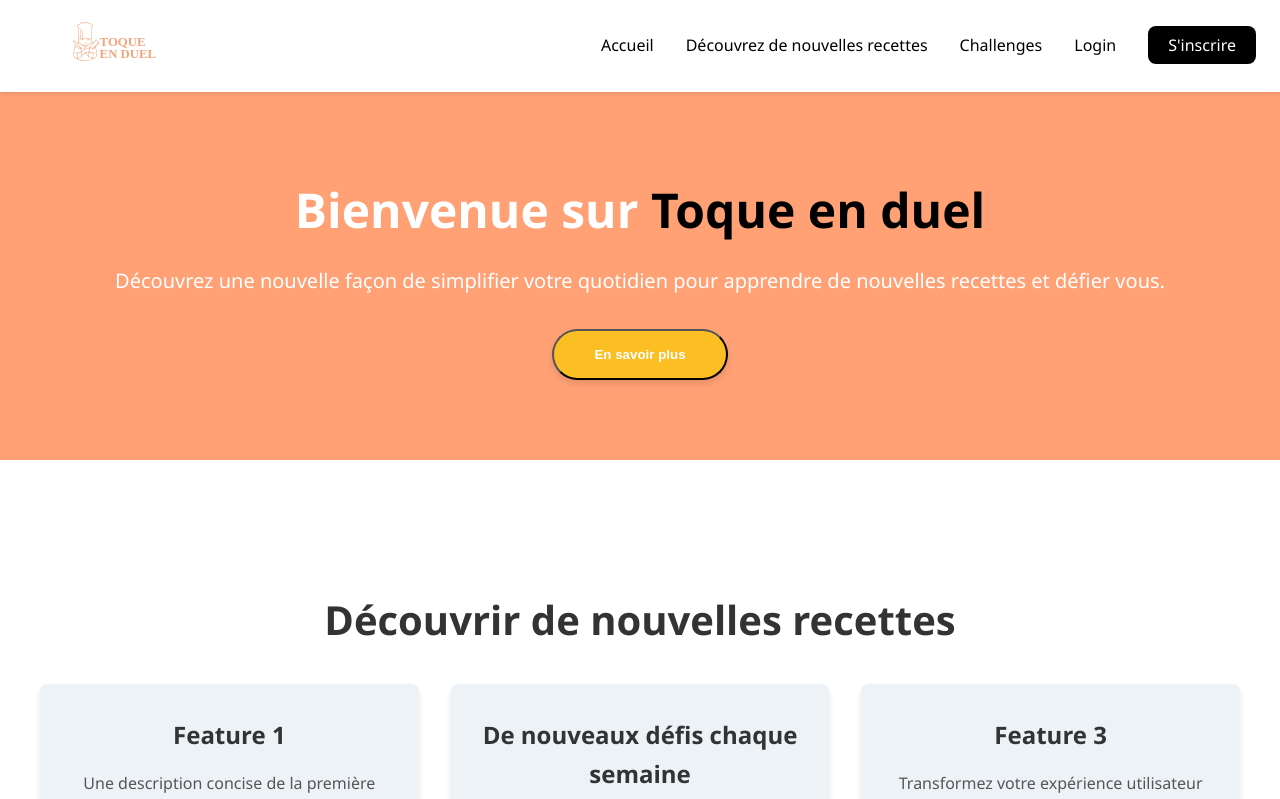
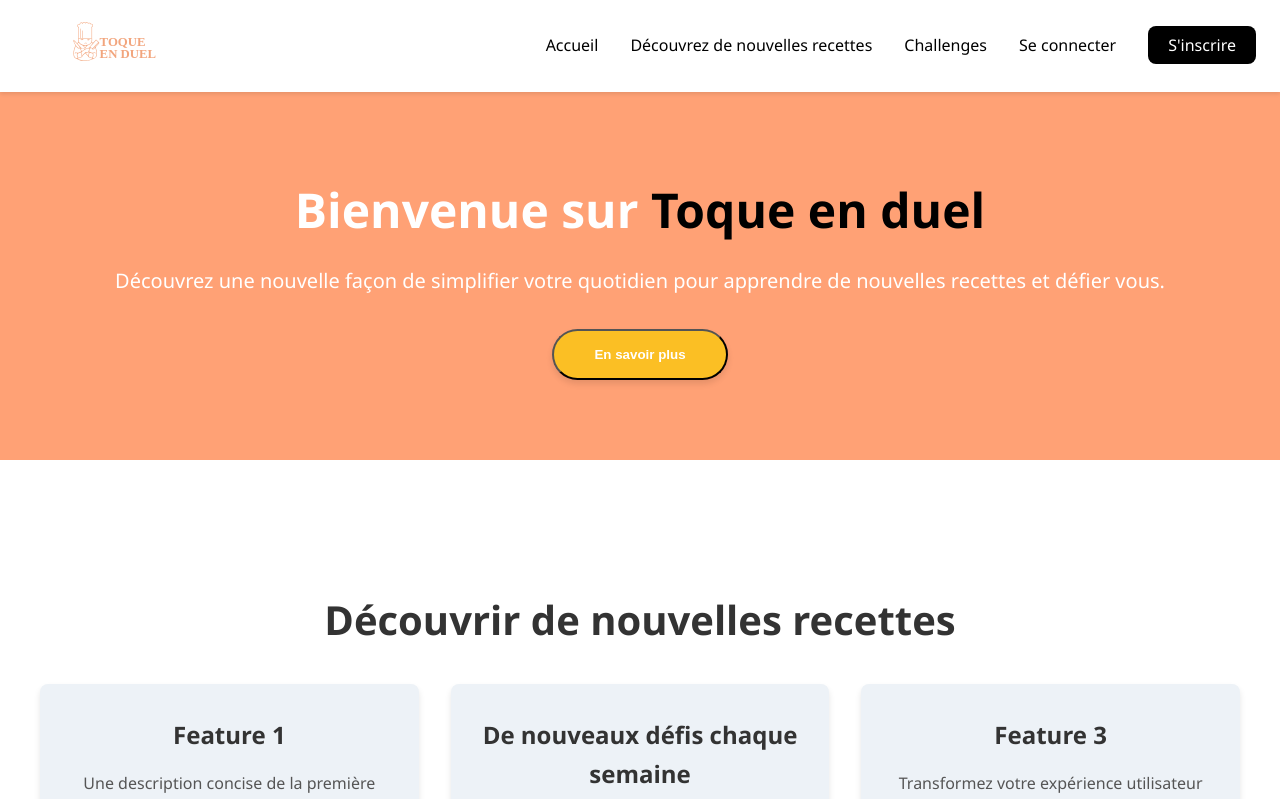
Before and after one commit to Oceane86/toque, a Next.js app: page / in a window 1280 px wide. Shown: the top 799 px of the page. Built offline with nearby package versions, Linux system fonts and the light colour scheme.

Commit message:
Upload build : Mise a jour fichier

```diff
--- a/components/NavBar.jsx
+++ b/components/NavBar.jsx
@@ -30,7 +30,7 @@ const Navbar = () => {
           <li><a href="/" className={styles.menuItem}>Accueil</a></li>
           <li><a href="/culinary" className={styles.menuItem}>Découvrez de nouvelles recettes</a></li>
           <li><a href="/challenges" className={styles.menuItem}>Challenges</a></li>
-          <li><a href="/login" className={styles.menuItem}>Login</a></li>
+          <li><a href="/login" className={styles.menuItem}>Se connecter</a></li>
           <li><a href="/register" className={styles.button}>S'inscrire</a></li>
         </ul>
       </div>
@@ -51,7 +51,7 @@ const Navbar = () => {
             <li><a href="/" className={styles.menuItem}>Accueil</a></li>
             <li><a href="/culinary" className={styles.menuItem}>Découvrez de nouvelles recettes</a></li>
             <li><a href="/challenges" className={styles.menuItem}>Challenges</a></li>
-            <li><a href="/login" className={styles.menuItem}>Login</a></li>
+            <li><a href="/login" className={styles.menuItem}>Se connecter</a></li>
             <li><a href="/register" className={styles.button}>S'inscrire</a></li>
             </ul>
         </div>
```
